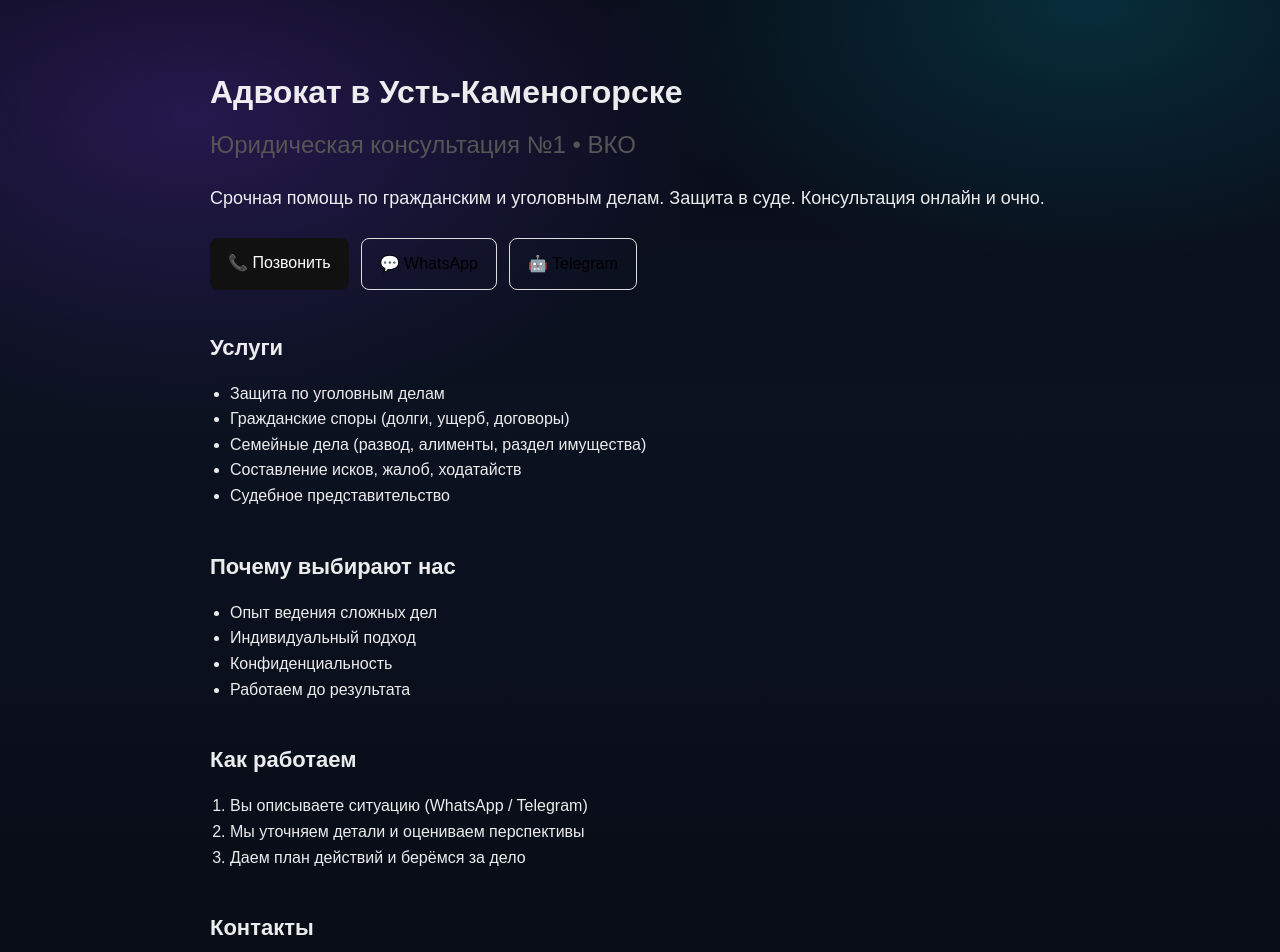
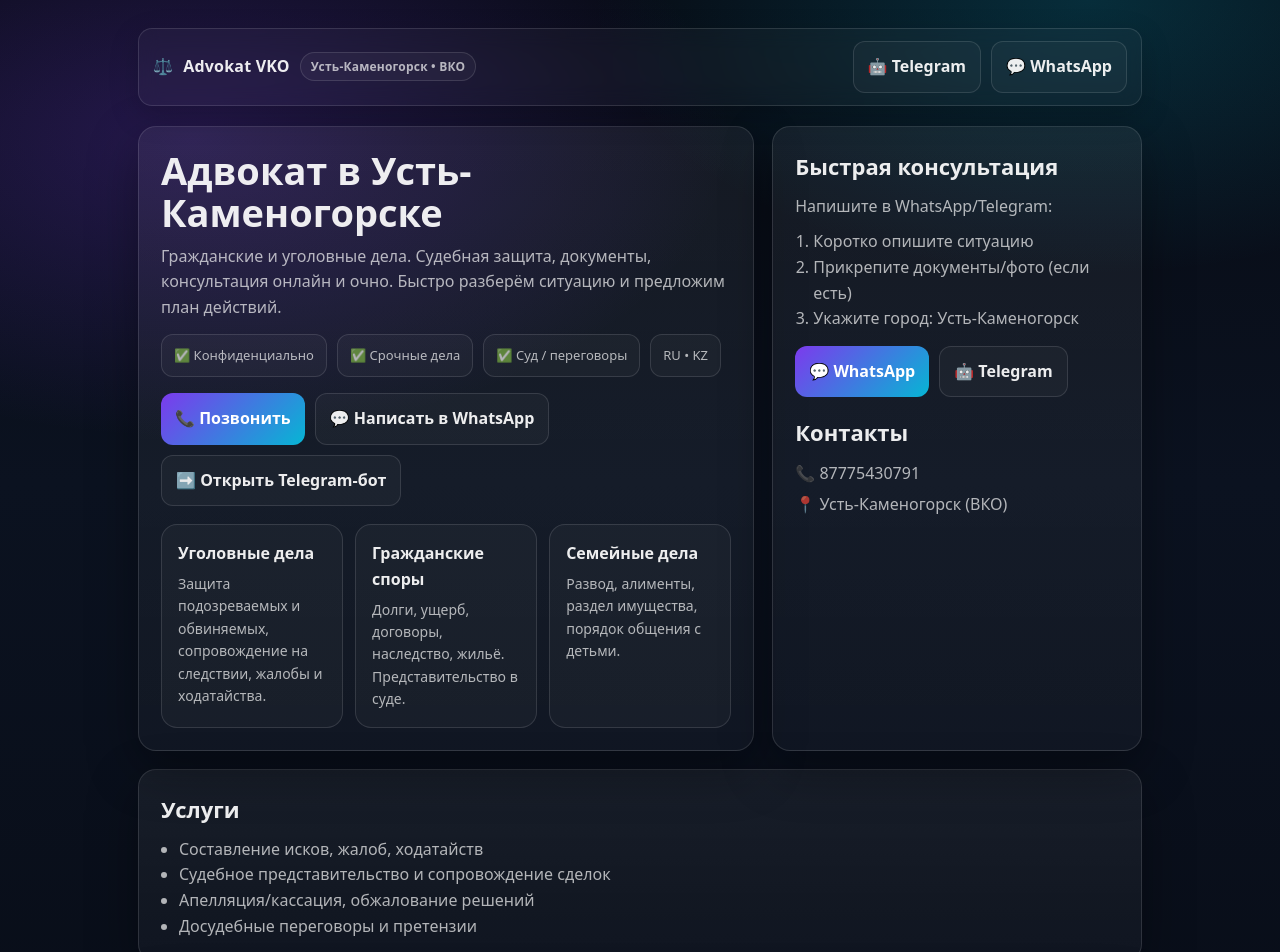
Before and after one commit to markabaever-debug/advokat_vko, a Next.js app: page / in a window 1280 px wide. Shown: the top 952 px of the page. Built offline with nearby package versions, Linux system fonts and the light colour scheme.

Commit message:
Update page.tsx

```diff
--- a/app/page.tsx
+++ b/app/page.tsx
@@ -1,161 +1,119 @@
 export default function Home() {
   return (
-    <main style={styles.container}>
-      <section style={styles.hero}>
-        <h1 style={styles.title}>
-          Адвокат в Усть-Каменогорске
-        </h1>
+    <main className="container">
+      <header className="nav">
+        <div className="brand">
+          ⚖️ <span>Advokat VKO</span>
+          <span className="badge">Усть-Каменогорск • ВКО</span>
+        </div>
 
-        <h2 style={styles.subtitle}>
-          Юридическая консультация №1 • ВКО
-        </h2>
-
-        <p style={styles.description}>
-          Срочная помощь по гражданским и уголовным делам.
-          Защита в суде. Консультация онлайн и очно.
-        </p>
-
-        <div style={styles.buttons}>
-          <a href="tel:+77775430791" style={styles.primaryButton}>
-            📞 Позвонить
+        <div style={{ display: "flex", gap: 10, flexWrap: "wrap" }}>
+          <a className="btn" href="https://t.me/ai_advokat_kz_bot" target="_blank" rel="noreferrer">
+            🤖 Telegram
           </a>
-
-          <a
-            href="https://wa.me/87775430791"
-            target="_blank"
-            rel="noreferrer"
-            style={styles.secondaryButton}
-          >
+          <a className="btn" href="https://wa.me/87775430791" target="_blank" rel="noreferrer">
             💬 WhatsApp
           </a>
+        </div>
+      </header>
 
-          <a
-            href="https://t.me/ai_advokat_kz_bot"
-            target="_blank"
-            rel="noreferrer"
-            style={styles.secondaryButton}
-          >
-            🤖 Telegram
-          </a>
+      <section className="hero">
+        <div className="panel">
+          <h1 className="h1">Адвокат в Усть-Каменогорске</h1>
+          <p className="sub">
+            Гражданские и уголовные дела. Судебная защита, документы, консультация онлайн и очно.
+            Быстро разберём ситуацию и предложим план действий.
+          </p>
+
+          <div className="kpis">
+            <div className="kpi">✅ Конфиденциально</div>
+            <div className="kpi">✅ Срочные дела</div>
+            <div className="kpi">✅ Суд / переговоры</div>
+            <div className="kpi">RU • KZ</div>
+          </div>
+
+          <div className="ctaRow">
+            <a className="btn btnPrimary" href="tel:+77775430791">📞 Позвонить</a>
+            <a className="btn" href="https://wa.me/87775430791" target="_blank" rel="noreferrer">💬 Написать в WhatsApp</a>
+            <a className="btn" href="https://t.me/ai_advokat_kz_bot" target="_blank" rel="noreferrer">➡️ Открыть Telegram-бот</a>
+          </div>
+
+          <div className="grid">
+            <div className="card">
+              <h3 className="cardTitle">Уголовные дела</h3>
+              <p className="cardText">Защита подозреваемых и обвиняемых, сопровождение на следствии, жалобы и ходатайства.</p>
+            </div>
+            <div className="card">
+              <h3 className="cardTitle">Гражданские споры</h3>
+              <p className="cardText">Долги, ущерб, договоры, наследство, жильё. Представительство в суде.</p>
+            </div>
+            <div className="card">
+              <h3 className="cardTitle">Семейные дела</h3>
+              <p className="cardText">Развод, алименты, раздел имущества, порядок общения с детьми.</p>
+            </div>
+          </div>
         </div>
+
+        <aside className="panel">
+          <h2 className="h2">Быстрая консультация</h2>
+          <p className="sub" style={{ marginBottom: 10 }}>
+            Напишите в WhatsApp/Telegram:
+          </p>
+          <ol className="list">
+            <li>Коротко опишите ситуацию</li>
+            <li>Прикрепите документы/фото (если есть)</li>
+            <li>Укажите город: Усть-Каменогорск</li>
+          </ol>
+
+          <div className="ctaRow" style={{ marginTop: 14 }}>
+            <a className="btn btnPrimary" href="https://wa.me/87775430791" target="_blank" rel="noreferrer">
+              💬 WhatsApp
+            </a>
+            <a className="btn" href="https://t.me/ai_advokat_kz_bot" target="_blank" rel="noreferrer">
+              🤖 Telegram
+            </a>
+          </div>
+
+          <div className="section">
+            <h3 className="h2">Контакты</h3>
+            <p className="sub" style={{ margin: 0 }}>📞 87775430791</p>
+            <p className="sub" style={{ marginTop: 6 }}>📍 Усть-Каменогорск (ВКО)</p>
+          </div>
+        </aside>
       </section>
 
-      <section style={styles.section}>
-        <h3 style={styles.sectionTitle}>Услуги</h3>
-        <ul style={styles.list}>
-          <li>Защита по уголовным делам</li>
-          <li>Гражданские споры (долги, ущерб, договоры)</li>
-          <li>Семейные дела (развод, алименты, раздел имущества)</li>
+      <section className="panel section">
+        <h2 className="h2">Услуги</h2>
+        <ul className="list">
           <li>Составление исков, жалоб, ходатайств</li>
-          <li>Судебное представительство</li>
+          <li>Судебное представительство и сопровождение сделок</li>
+          <li>Апелляция/кассация, обжалование решений</li>
+          <li>Досудебные переговоры и претензии</li>
         </ul>
       </section>
 
-      <section style={styles.section}>
-        <h3 style={styles.sectionTitle}>Почему выбирают нас</h3>
-        <ul style={styles.list}>
-          <li>Опыт ведения сложных дел</li>
-          <li>Индивидуальный подход</li>
-          <li>Конфиденциальность</li>
-          <li>Работаем до результата</li>
-        </ul>
+      <section className="panel section faq">
+        <h2 className="h2">Частые вопросы</h2>
+
+        <details>
+          <summary>Сколько стоит консультация?</summary>
+          <p className="sub">Стоимость зависит от сложности. Напишите в WhatsApp/Telegram — уточним и скажем сразу.</p>
+        </details>
+
+        <details>
+          <summary>Можно онлайн без визита?</summary>
+          <p className="sub">Да. Можно консультацию онлайн и обмен документами через мессенджеры.</p>
+        </details>
+
+        <details>
+          <summary>Берётесь за срочные дела?</summary>
+          <p className="sub">Да. Если ситуация срочная — лучше сразу звонить.</p>
+        </details>
       </section>
 
-      <section style={styles.section}>
-        <h3 style={styles.sectionTitle}>Как работаем</h3>
-        <ol style={styles.list}>
-          <li>Вы описываете ситуацию (WhatsApp / Telegram)</li>
-          <li>Мы уточняем детали и оцениваем перспективы</li>
-          <li>Даем план действий и берёмся за дело</li>
-        </ol>
-      </section>
-
-      <section style={styles.section}>
-        <h3 style={styles.sectionTitle}>Контакты</h3>
-        <p style={styles.contact}>📞 87775430791</p>
-        <p>Город: Усть-Каменогорск (ВКО)</p>
-      </section>
-
-      <footer style={styles.footer}>
+      <footer className="footer">
         Информация на сайте носит справочный характер и не является публичной офертой.
       </footer>
     </main>
   );
 }
-
-const styles = {
-  container: {
-    fontFamily: "Arial, sans-serif",
-    maxWidth: "900px",
-    margin: "0 auto",
-    padding: "40px 20px",
-    lineHeight: 1.6,
-  },
-
-  hero: {
-    marginBottom: "40px",
-  },
-
-  title: {
-    fontSize: "32px",
-    marginBottom: "8px",
-  },
-
-  subtitle: {
-    fontWeight: 400,
-    marginTop: 0,
-    color: "#555",
-  },
-
-  description: {
-    fontSize: "18px",
-    marginTop: "20px",
-  },
-
-  buttons: {
-    display: "flex",
-    gap: "12px",
-    flexWrap: "wrap" as const,
-    marginTop: "25px",
-  },
-
-  primaryButton: {
-    backgroundColor: "#111",
-    color: "#fff",
-    padding: "12px 18px",
-    borderRadius: "8px",
-    textDecoration: "none",
-  },
-
-  secondaryButton: {
-    border: "1px solid #ddd",
-    padding: "12px 18px",
-    borderRadius: "8px",
-    textDecoration: "none",
-    color: "#000",
-  },
-
-  section: {
-    marginBottom: "40px",
-  },
-
-  sectionTitle: {
-    fontSize: "22px",
-    marginBottom: "12px",
-  },
-
-  list: {
-    paddingLeft: "20px",
-  },
-
-  contact: {
-    fontSize: "18px",
-    fontWeight: 600,
-  },
-
-  footer: {
-    marginTop: "50px",
-    fontSize: "12px",
-    color: "#777",
-  },
-};
```
